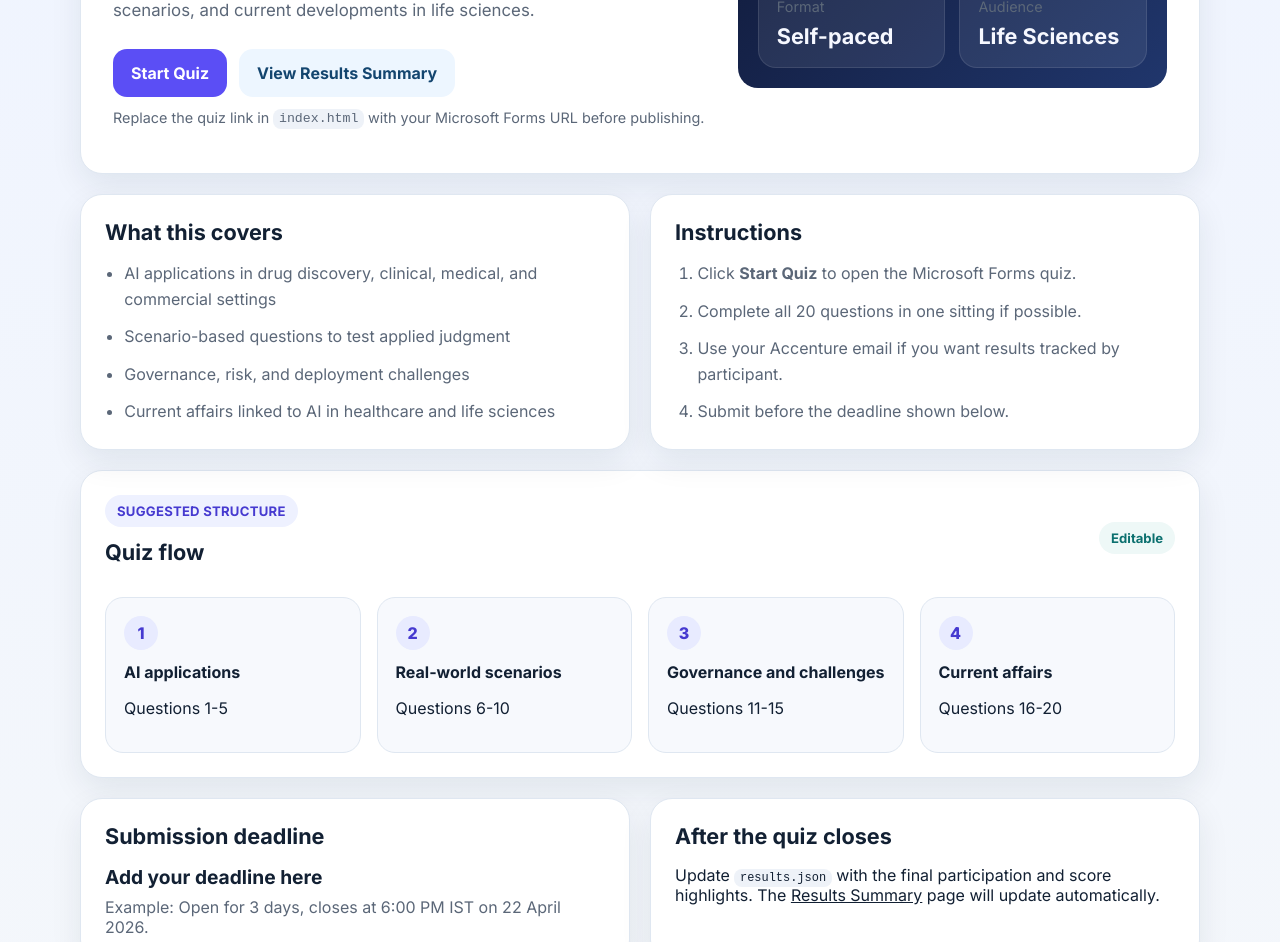
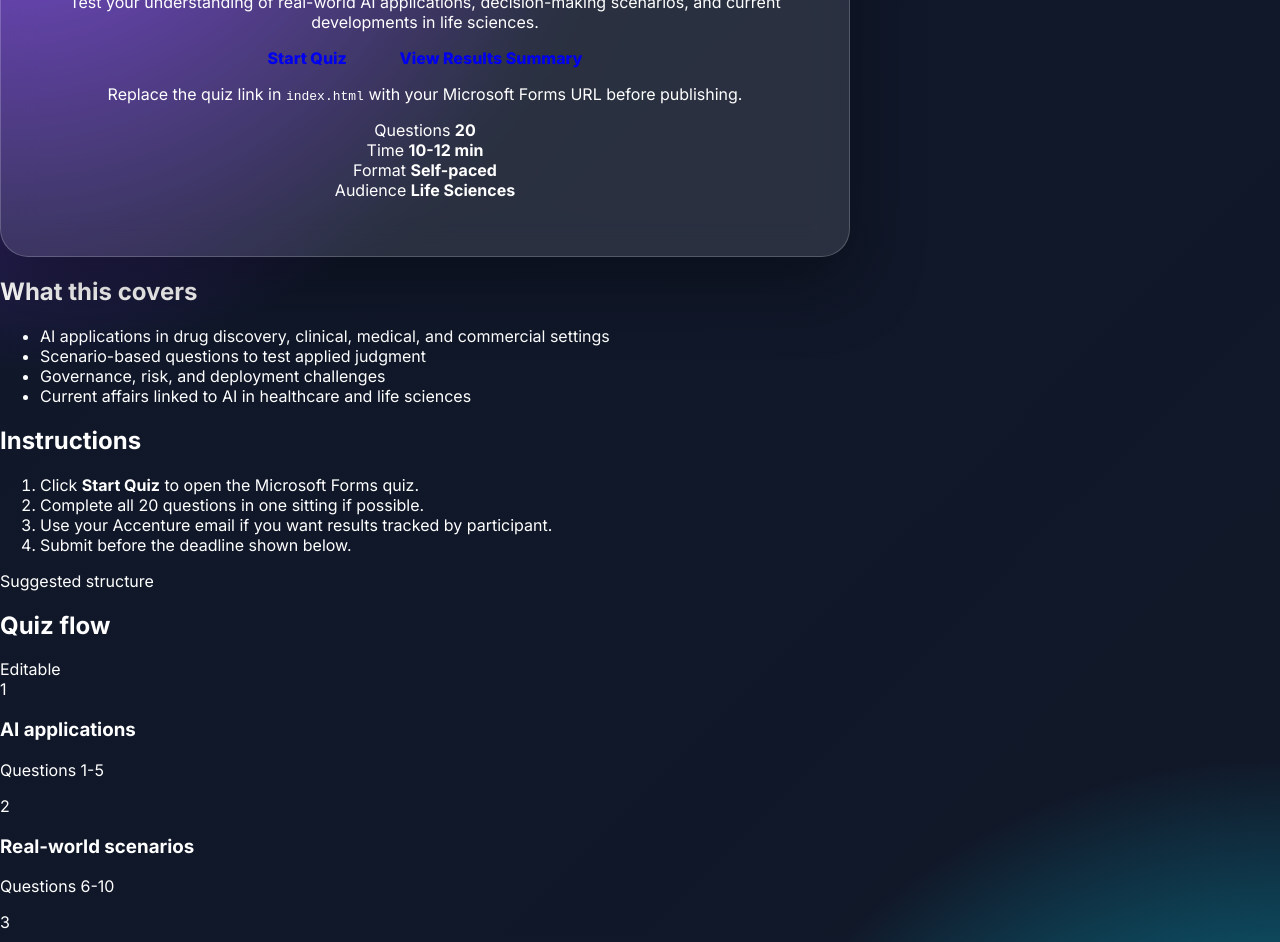
Before and after one commit to rajdeepjha17/ai-life-sciences-quiz, a plain HTML site: page index.html in a window 1280 px wide. Shown: the part 253-1195 px from the top of the page. Drawn offline with Linux system fonts and the light colour scheme.

Commit message:
Update styles.css

```diff
--- a/styles.css
+++ b/styles.css
@@ -1,300 +1,117 @@
-:root {
-  --bg: #f4f7fb;
-  --card: #ffffff;
-  --text: #122033;
-  --muted: #5b6778;
-  --line: #dfe7f1;
-  --primary: #5b4ef5;
-  --primary-dark: #463ad0;
-  --accent: #0ea5a4;
-  --shadow: 0 12px 32px rgba(18, 32, 51, 0.08);
-  --radius: 22px;
+* {
+  box-sizing: border-box;
 }
 
-* { box-sizing: border-box; }
-html, body { margin: 0; padding: 0; }
 body {
-  font-family: 'Inter', system-ui, -apple-system, BlinkMacSystemFont, 'Segoe UI', sans-serif;
-  background: linear-gradient(180deg, #eff4ff 0%, var(--bg) 100%);
-  color: var(--text);
+  margin: 0;
+  font-family: Inter, Arial, sans-serif;
+  min-height: 100vh;
+  color: #fff;
+  background:
+    radial-gradient(circle at top left, #7c3aed 0, transparent 30%),
+    radial-gradient(circle at bottom right, #06b6d4 0, transparent 30%),
+    linear-gradient(135deg, #0f172a, #111827);
 }
 
-a { color: inherit; }
-code {
-  background: #eef2f8;
-  padding: 0.15rem 0.35rem;
-  border-radius: 8px;
-  font-size: 0.92em;
-}
-
-.page-shell {
-  width: min(1120px, calc(100% - 32px));
-  margin: 24px auto 48px;
-}
-
-.card {
-  background: var(--card);
-  border: 1px solid var(--line);
-  border-radius: var(--radius);
-  box-shadow: var(--shadow);
+.page {
+  min-height: 100vh;
+  display: grid;
+  place-items: center;
+  padding: 32px;
 }
 
 .hero {
-  padding: 32px;
-  display: grid;
-  grid-template-columns: 1.4fr 1fr;
-  gap: 24px;
-  align-items: center;
+  width: 100%;
+  max-width: 850px;
+  padding: 56px;
+  text-align: center;
+  border-radius: 28px;
+  background: rgba(255, 255, 255, 0.11);
+  backdrop-filter: blur(18px);
+  box-shadow: 0 25px 70px rgba(0, 0, 0, 0.35);
+  border: 1px solid rgba(255, 255, 255, 0.2);
 }
 
-.compact-hero {
-  grid-template-columns: 1.4fr auto;
-}
-
-.eyebrow {
-  display: inline-flex;
-  margin-bottom: 12px;
-  padding: 8px 12px;
+.badge {
+  display: inline-block;
+  padding: 8px 16px;
+  margin-bottom: 24px;
   border-radius: 999px;
-  background: #eef1ff;
-  color: var(--primary-dark);
-  font-size: 0.82rem;
+  font-size: 14px;
   font-weight: 700;
-  letter-spacing: 0.02em;
-  text-transform: uppercase;
+  color: #dbeafe;
+  background: rgba(96, 165, 250, 0.18);
+  border: 1px solid rgba(147, 197, 253, 0.35);
 }
 
 h1 {
-  margin: 0 0 12px;
-  font-size: clamp(2rem, 4vw, 3.2rem);
-  line-height: 1.05;
+  margin: 0;
+  font-size: clamp(42px, 7vw, 76px);
+  line-height: 1;
+  letter-spacing: -2px;
 }
 
-h2 {
-  margin: 0 0 16px;
-  font-size: 1.35rem;
+.subtitle {
+  max-width: 680px;
+  margin: 24px auto 36px;
+  font-size: 18px;
+  line-height: 1.7;
+  color: #dbeafe;
 }
 
-h3 {
-  margin: 0 0 6px;
-  font-size: 1rem;
+.stats {
+  display: grid;
+  grid-template-columns: repeat(3, 1fr);
+  gap: 18px;
+  margin-bottom: 36px;
 }
 
-.lede {
-  margin: 0;
-  font-size: 1.05rem;
-  line-height: 1.7;
-  color: var(--muted);
-  max-width: 62ch;
+.stats div {
+  padding: 20px;
+  border-radius: 20px;
+  background: rgba(255, 255, 255, 0.12);
 }
 
-.hero-actions {
+.stats strong {
+  display: block;
+  font-size: 32px;
+}
+
+.stats span {
+  font-size: 14px;
+  color: #cbd5e1;
+}
+
+.actions {
   display: flex;
-  gap: 12px;
-  margin-top: 24px;
+  justify-content: center;
+  gap: 16px;
   flex-wrap: wrap;
 }
 
-.hero-actions.no-wrap { flex-wrap: nowrap; }
-
 .btn {
-  display: inline-flex;
-  align-items: center;
-  justify-content: center;
-  padding: 14px 18px;
+  padding: 15px 24px;
   border-radius: 14px;
   text-decoration: none;
-  font-weight: 700;
-  transition: 0.18s ease;
+  font-weight: 800;
 }
 
-.btn-primary {
-  background: var(--primary);
-  color: #fff;
-}
-.btn-primary:hover { background: var(--primary-dark); transform: translateY(-1px); }
-
-.btn-secondary {
-  background: #edf6ff;
-  color: #13456f;
-}
-.btn-secondary:hover { background: #dfeefc; transform: translateY(-1px); }
-
-.tiny-note {
-  margin-top: 12px;
-  color: var(--muted);
-  font-size: 0.9rem;
+.primary {
+  color: #0f172a;
+  background: #ffffff;
 }
 
-.hero-panel {
-  background: linear-gradient(135deg, #101938 0%, #20366c 100%);
-  border-radius: 20px;
-  padding: 20px;
-  color: #f6f8ff;
+.secondary {
+  color: #ffffff;
+  border: 1px solid rgba(255, 255, 255, 0.35);
 }
 
-.metric-grid {
-  display: grid;
-  grid-template-columns: repeat(2, minmax(0, 1fr));
-  gap: 14px;
-}
+@media (max-width: 650px) {
+  .hero {
+    padding: 36px 24px;
+  }
 
-.metric-card, .metric-summary-card {
-  padding: 18px;
-  border-radius: 18px;
-  border: 1px solid rgba(255,255,255,0.1);
-  background: rgba(255,255,255,0.08);
-}
-
-.metric-summary-card {
-  background: #fff;
-  border: 1px solid var(--line);
-}
-
-.metric-label {
-  display: block;
-  color: var(--muted);
-  font-size: 0.9rem;
-  margin-bottom: 8px;
-}
-
-.metric-card strong,
-.metric-summary-card strong {
-  font-size: 1.35rem;
-}
-
-.grid-two, .grid-three {
-  display: grid;
-  gap: 20px;
-  margin-top: 20px;
-}
-.grid-two { grid-template-columns: repeat(2, minmax(0, 1fr)); }
-.grid-three { grid-template-columns: repeat(3, minmax(0, 1fr)); }
-
-.section-card {
-  padding: 24px;
-}
-
-.feature-list {
-  margin: 0;
-  padding-left: 1.2rem;
-  display: grid;
-  gap: 12px;
-  line-height: 1.6;
-  color: var(--muted);
-}
-
-.ordered { padding-left: 1.4rem; }
-
-.timeline-card {
-  padding: 24px;
-  margin-top: 20px;
-}
-
-.section-heading-row {
-  display: flex;
-  align-items: center;
-  justify-content: space-between;
-  gap: 12px;
-  margin-bottom: 16px;
-}
-
-.pill {
-  display: inline-flex;
-  align-items: center;
-  padding: 8px 12px;
-  border-radius: 999px;
-  background: #eef8f7;
-  color: #0c706f;
-  font-size: 0.82rem;
-  font-weight: 700;
-}
-
-.timeline {
-  display: grid;
-  grid-template-columns: repeat(4, minmax(0, 1fr));
-  gap: 16px;
-}
-
-.timeline-item {
-  padding: 18px;
-  border-radius: 18px;
-  background: #f7f9fd;
-  border: 1px solid var(--line);
-}
-
-.timeline-step {
-  display: inline-flex;
-  width: 34px;
-  height: 34px;
-  align-items: center;
-  justify-content: center;
-  border-radius: 999px;
-  background: #e8ebff;
-  color: var(--primary-dark);
-  font-weight: 800;
-  margin-bottom: 12px;
-}
-
-.lower-grid { margin-top: 20px; }
-.big-text {
-  font-size: 1.2rem;
-  font-weight: 700;
-  margin: 0 0 8px;
-}
-.muted { color: var(--muted); margin: 0; }
-
-.stats-list {
-  display: grid;
-  gap: 12px;
-}
-
-.stats-row {
-  display: flex;
-  justify-content: space-between;
-  align-items: center;
-  gap: 16px;
-  padding: 14px 16px;
-  border-radius: 16px;
-  background: #f8fbff;
-  border: 1px solid var(--line);
-}
-
-.stats-row p {
-  margin: 4px 0 0;
-  color: var(--muted);
-}
-
-.stats-badge {
-  white-space: nowrap;
-  padding: 8px 12px;
-  border-radius: 999px;
-  background: #eef1ff;
-  color: var(--primary-dark);
-  font-weight: 700;
-}
-
-.site-footer {
-  display: flex;
-  flex-wrap: wrap;
-  justify-content: center;
-  gap: 8px;
-  color: var(--muted);
-  font-size: 0.95rem;
-  margin-top: 28px;
-}
-
-.separator { opacity: 0.5; }
-
-@media (max-width: 900px) {
-  .hero,
-  .compact-hero,
-  .grid-two,
-  .grid-three,
-  .timeline {
+  .stats {
     grid-template-columns: 1fr;
   }
-
-  .hero { padding: 24px; }
-  .hero-panel { order: -1; }
 }
```
